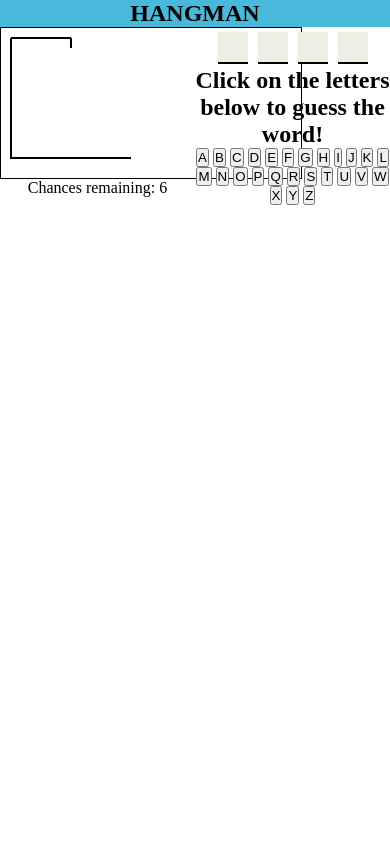
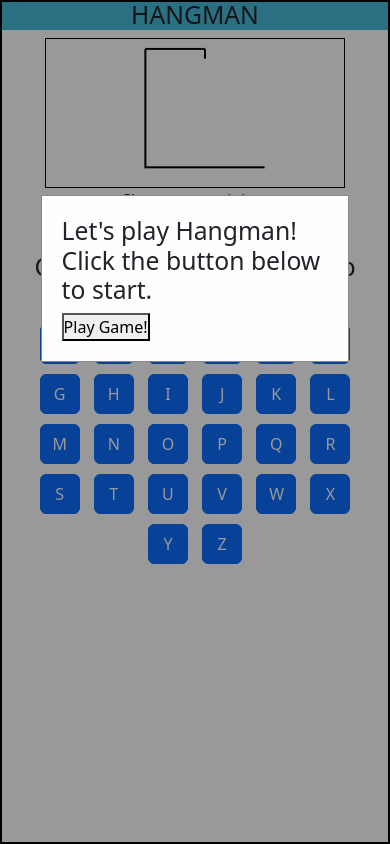
Before and after one commit to takudan03/hangman, a Flask app: page / in a window 390 px wide. Run offline with Flask 2, Linux system fonts and the light colour scheme.

Commit message:
Implemented styling and responsiveness using bootstrap

```diff
--- a/static/assets/game.js
+++ b/static/assets/game.js
@@ -1,5 +1,5 @@
 var remaining_letters;
-var remainingGuessAttempts;
+var remainingGuessAttempts = 6;
 
 var WORD = "TESTING";
 
@@ -8,14 +8,39 @@ window.onload = function () {
     squares = document.getElementsByClassName('square');
     remainingGuessAttemptsText = document.getElementById('remainingGuessAttemptsText');
     alphabet = document.getElementsByClassName('alphabet-letter')
-    overlay = document.getElementById('eog-overlay');
-    overlayPrompt = document.getElementById('eog-prompt');
+    overlay = document.getElementById('game-dialog-overlay');
+    overlayPrompt = document.getElementById('game-dialog-prompt');
 
     initializeGame();
+
+    if (checkIfGameStarted()) {
+        //load game using current word
+        overlay.style.display="none";
+        WORD = getCookie("current_word");
+        renderGameBoard(WORD);
+        console.log(`game resumed. current word is ${WORD}`);
+    } else {
+        // SHow new game overlay
+        overlayPrompt.innerHTML = "Let's play Hangman! Click the button below to start."
+        overlay.style.display = "block"
+
+    }
+
 }
 
 function renderGameBoard(word) {
+    msquares = document.getElementById('squares');
+    msquares.replaceChildren();
 
+    for (var i = 0; i < WORD.length; i++) {
+        var square = document.createElement('div');
+        square.classList.add("square");
+        square.innerHTML = WORD.substring(i, i + 1);
+        msquares.appendChild(square);
+    }
+
+    remaining_letters = word.length;
+    remainingGuessAttemptsText.innerHTML = remainingGuessAttempts;
 }
 
 async function getNewWord() {
@@ -29,28 +54,20 @@ async function getNewWord() {
         })
         .then(() => {
             // Render spaces for letters on the screen
+            renderGameBoard(WORD);
+            // msquares = document.getElementById('squares');
+            // msquares.replaceChildren();
 
-            msquares = document.getElementById('squares');
-            msquares.replaceChildren();
-
-            for (var i = 0; i < WORD.length; i++) {
-                var square = document.createElement('div');
-                square.classList.add("square");
-                square.innerHTML = WORD.substring(i, i + 1);
-                msquares.appendChild(square);
-            }
+            // for (var i = 0; i < WORD.length; i++) {
+            //     var square = document.createElement('div');
+            //     square.classList.add("square");
+            //     square.innerHTML = WORD.substring(i, i + 1);
+            //     msquares.appendChild(square);
+            // }
         });
 }
 
 function initializeGame() {
-
-    getNewWord();
-
-    overlay.style.display = "none";
-
-    remaining_letters = squares.length;
-    remainingGuessAttempts = 6;
-    remainingGuessAttemptsText.innerHTML = remainingGuessAttempts;
 
     for (let i = 0; i < alphabet.length; i++) {
         alphabet[i].disabled = false;
@@ -121,28 +138,28 @@ const canvasCreator = () => {
 
     const head = () => {
         context.beginPath();
-        context.arc(70, 30, 10, 0, Math.PI * 2, true);
+        context.arc(160, 30, 10, 0, Math.PI * 2, true);
         context.stroke();
     };
 
     const body = () => {
-        drawLine(70, 40, 70, 80);
+        drawLine(160, 40, 160, 80);
     };
 
     const leftArm = () => {
-        drawLine(70, 50, 50, 70);
+        drawLine(160, 50, 140, 70);
     };
 
     const rightArm = () => {
-        drawLine(70, 50, 90, 70);
+        drawLine(160, 50, 180, 70);
     };
 
     const leftLeg = () => {
-        drawLine(70, 80, 50, 110);
+        drawLine(160, 80, 150, 110);
     };
 
     const rightLeg = () => {
-        drawLine(70, 80, 90, 110);
+        drawLine(160, 80, 180, 110);
     };
 
     //initial frame
@@ -150,13 +167,13 @@ const canvasCreator = () => {
         //clear canvas
         context.clearRect(0, 0, context.canvas.width, context.canvas.height);
         //bottom line
-        drawLine(10, 130, 130, 130);
+        drawLine(100, 130, 220, 130);
         //left line
-        drawLine(10, 10, 10, 131);
+        drawLine(100, 10, 100, 131);
         //top line
-        drawLine(10, 10, 70, 10);
+        drawLine(100, 10, 160, 10);
         //small top line
-        drawLine(70, 10, 70, 20);
+        drawLine(160, 10, 160, 20);
     };
 
     return { initialDrawing, head, body, leftArm, rightArm, leftLeg, rightLeg };
@@ -211,3 +228,9 @@ function checkIfGameStarted() {
     }
     return true;
 }
+
+function onPlayButtonClick() {
+    initializeGame()
+    overlay.style.display = "none";
+    getNewWord();
+}
--- a/static/assets/style.css
+++ b/static/assets/style.css
@@ -30,12 +30,12 @@ header {
 .square {
     color: transparent;
     padding: 5px;
-    margin:5px;
+    margin: 5px;
     border-bottom: 2px black solid;
     display: inline-block;
     text-align: center;
-    width: 20px;
-    height: 20px;
+    width: 50px;
+    height: 50px;
     user-select: none;
     background-color: #eeeee4;
 }
@@ -51,23 +51,25 @@ header {
 
 .hud,
 .game-drawing {
-    display: inline-block;
-    width: 50%;
+    /* display: inline-block; */
     height: 100%;
 }
 
 .game-drawing {
-    float: left;
     text-align: center;
+    align-content: center;
 }
 
 canvas {
     display: block;
     margin: auto;
+    padding: 0;
     border: 1px solid #000000;
+    width: 300px;
+    height: 150px;
 }
 
-#eog-overlay {
+#game-dialog-overlay {
     display: block;
     position: fixed;
     /* Stay in place */
@@ -75,20 +77,30 @@ canvas {
     /* Sit on top */
     left: 0;
     top: 0;
-     width: 100%;
+    width: 100%;
     /* Full width */
     height: 100%;
     /* Full height */
     border: 2px solid black;
-    overflow: auto; /* Enable scroll if needed */
-    background-color: rgb(0,0,0); /* Fallback color */
-    background-color: rgba(0,0,0,0.4); /* Black w/ opacity */
+    overflow: auto;
+    /* Enable scroll if needed */
+    background-color: rgb(0, 0, 0);
+    /* Fallback color */
+    background-color: rgba(0, 0, 0, 0.4);
+    /* Black w/ opacity */
 }
 
-#overlay-content{
+#game-dialog-overlay-content {
     background-color: #fefefe;
-    margin: 15% auto; /* 15% from the top and centered */
+    margin: 50% auto;
     padding: 20px;
     border: 1px solid #888;
-    width: 80%; /* Could be more or less, depending on screen size */
+    width: 80%;
+    /* Could be more or less, depending on screen size */
 }
+
+.alphabet-letter {
+    width: 40px;
+    height: 40px;
+    margin: 5px;
+}
--- a/templates/game.html
+++ b/templates/game.html
@@ -6,6 +6,13 @@
     <title>Hangman!</title>
     <script src="{{url_for('static',filename='assets/game.js')}}"></script>
     <link rel="stylesheet" href="{{url_for('static',filename='assets/style.css')}}">
+
+    <!-- Bootstrap -->
+    <link href="https://cdn.jsdelivr.net/npm/bootstrap@5.3.0-alpha1/dist/css/bootstrap.min.css" rel="stylesheet"
+        integrity="sha384-GLhlTQ8iRABdZLl6O3oVMWSktQOp6b7In1Zl3/Jr59b6EGGoI1aFkw7cmDA6j6gD" crossorigin="anonymous">
+    <script src="https://cdn.jsdelivr.net/npm/bootstrap@5.3.0-alpha1/dist/js/bootstrap.bundle.min.js"
+        integrity="sha384-w76AqPfDkMBDXo30jS1Sgez6pr3x5MlQ1ZAGC+nuZB+EYdgRZgiwxhTBTkF7CXvN"
+        crossorigin="anonymous"></script>
 </head>
 
 <body>
@@ -13,12 +20,16 @@
     <header>
         <h2>HANGMAN</h2>
     </header>
-    <div class="display">
+    <div class="display container-fluid">
+        <div class="row">
+            <div class="col-md-6 align-self-center">
                 <div class="game-drawing">
                     <canvas id="canvas"></canvas>
                     Chances remaining: <span id="remainingGuessAttemptsText"></span>
                 </div>
+            </div>
 
+            <div class="col-md-6 align-self-center">
                 <div class="hud">
                     <div class="squares" id="squares">
                     </div>
@@ -27,16 +38,22 @@
 
                     <div class="alphabet" id="alphabet_button_container">
                         {% for i in alph %}
-                <button class="alphabet-letter" id='{{i}}' type="submit" value='{{i}}'>{{i}}</button>
+                        <button class="alphabet-letter btn btn-primary" id='{{i}}' type="submit" value='{{i}}'>{{i}}</button>
                         {% endfor %}
                     </div>
                 </div>
             </div>
+        </div>
 
-    <div id="eog-overlay">
-        <div id="overlay-content">
-            <h2 id="eog-prompt"></h1>
-            <button id="play-again" onclick="initializeGame()">Play Again!</button>
+
+
+    </div>
+
+    <div id="game-dialog-overlay">
+        <div id="game-dialog-overlay-content">
+            <h2 id="game-dialog-prompt">
+                </h1>
+                <button id="play-again" onclick="onPlayButtonClick()">Play Game!</button>
         </div>
     </div>
 </body>
```
Lines whose indentation alone changed are shown as unchanged.
